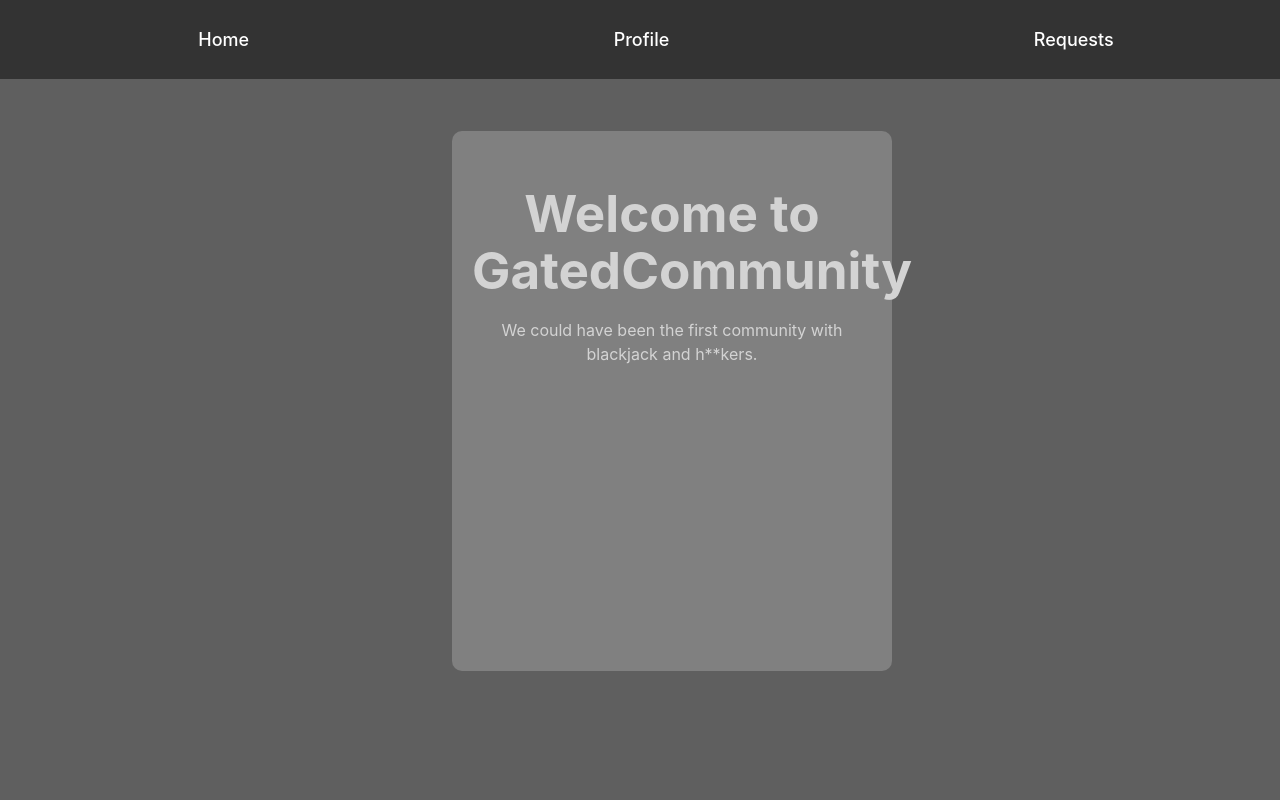
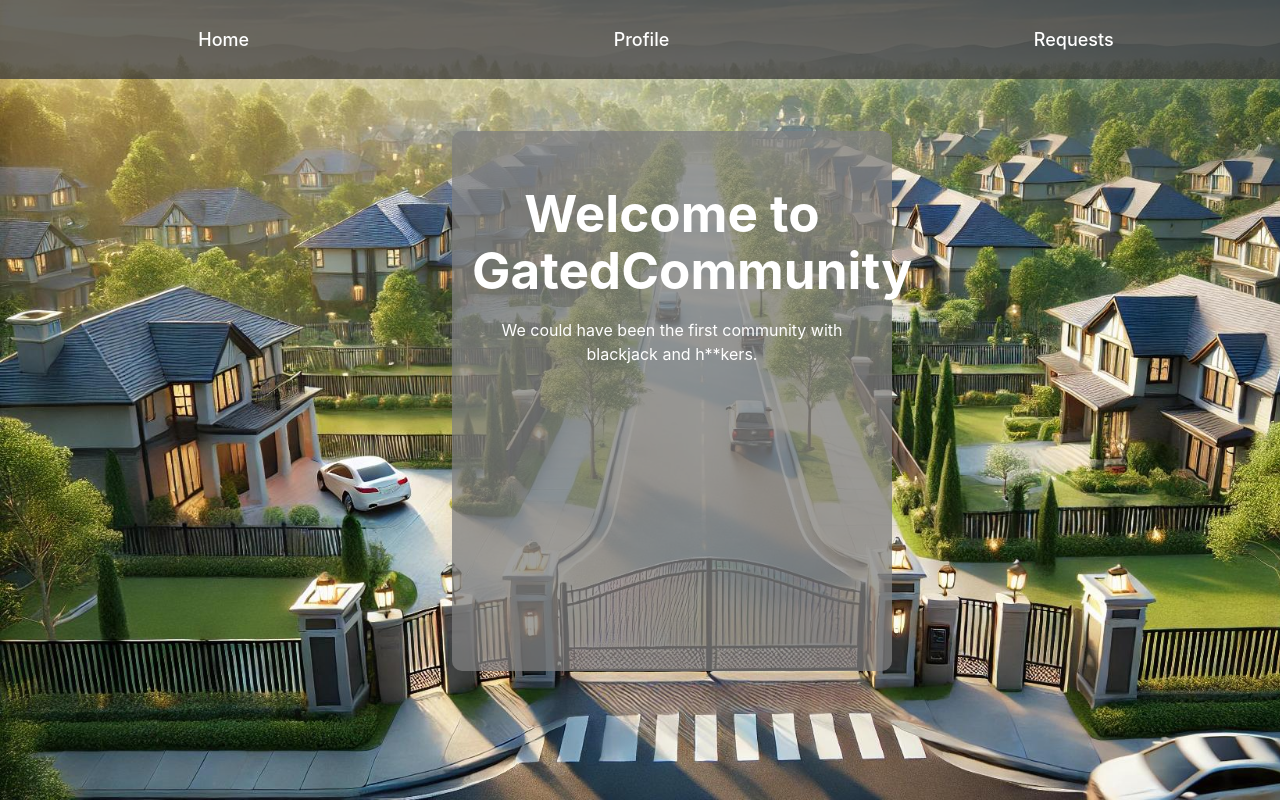
Before and after one commit to Skifferii/GatedCommunityFrontEnd, a React (Vite) app: page /profile in a window 1280 px wide. Built offline with nearby package versions, Linux system fonts and the light colour scheme.

Commit message:
transporant

```diff
--- a/src/index.css
+++ b/src/index.css
@@ -3,10 +3,13 @@
   line-height: 1.5;
   font-weight: 400;
 
-  color-scheme: light dark;
+  /* color-scheme: light dark; */
   color: rgba(255, 255, 255, 0.87);
-  background-color: #242424;
-
+  background-color: #5f5f5f;
+  background-attachment: fixed;
+  background-repeat: no-repeat;
+  background-size: cover;
+  background-image: url(../src/assets/A_gated_community_with_a_peaceful_suburban_environ.jpg);
   font-synthesis: none;
   text-rendering: optimizeLegibility;
   -webkit-font-smoothing: antialiased;
@@ -25,6 +28,7 @@
 body {
   margin: 0;
   display: flex;
+  justify-content: center;
   place-items: center;
   /*min-width: 320px;*/
   min-height: 100vh;
@@ -60,7 +64,6 @@
     min-width: 600px;
     color: #4693db;
     background-color: rgb(250, 197, 240);
-
   }
   a:hover {
     color: #925bc2;
--- a/src/pages/AddressesPage/AddressesPage.css
+++ b/src/pages/AddressesPage/AddressesPage.css
@@ -7,7 +7,7 @@
   padding: 20px;
   /* border: 1px solid #d3d3d3;  */
   border-radius: 8px;
-  background-color: #808080;
+  background-color: #808080c0;
   color: #d3d3d3;
 }
 
--- a/src/pages/GatedCommunity.css
+++ b/src/pages/GatedCommunity.css
@@ -33,7 +33,7 @@
   display: flex;
   justify-content: space-around;
   padding: 1rem;
-  background-color: #333;
+  background-color: #383737c0;
 }
 
 .nav-link {
@@ -54,7 +54,7 @@
   height: auto;
   min-width: 600px;
   padding: 2rem; /* Внутренний отступ */
-  background-color: #5f5f5f; /* Цвет фона контента */
+  /* background-color: #5f5f5f; Цвет фона контента */
   min-height: 80vh; /* Минимальная высота */
   flex-grow: 1;
   /* box-sizing: border-box; */
--- a/src/pages/HomePage/HomePage.css
+++ b/src/pages/HomePage/HomePage.css
@@ -4,8 +4,8 @@
   min-height: 500px;
   max-height: 30vh;
   margin: 20px auto;
-  background-color: #808080;
-  color: #d3d3d3;
+  background-color: #808080c0;
+  color: #ffffff;
   padding: 20px;
   /* border: 1px solid #d3d3d3;  */
   border-radius: 10px;
@@ -14,7 +14,7 @@
 }
 
 .home-page h1 {
-  color: #d3d3d3;
+  color: #ffffff;
   margin-bottom: 20px;
 }
 
--- a/src/pages/LoginPage/LoginPage.css
+++ b/src/pages/LoginPage/LoginPage.css
@@ -4,7 +4,7 @@
     min-height: 500px;
     max-height: 30vh;
     margin: 20px auto;
-    background-color: #808080;
+    background-color: #808080c0;
     color: #d3d3d3;
     padding: 20px;
     /* border: 1px solid #d3d3d3;  */
--- a/src/pages/OfferedServicesPage/OfferedServicesPage.css
+++ b/src/pages/OfferedServicesPage/OfferedServicesPage.css
@@ -7,7 +7,7 @@
   padding: 20px;
   /* border: 1px solid #d3d3d3;  */
   border-radius: 10px;
-  background-color: #808080;
+  background-color: #808080c0;
   color: #d3d3d3;
   box-shadow: 0 4px 8px rgba(0, 0, 0, 0.1);
   text-align: center;
--- a/src/pages/ProfilePage/ProfilePage.css
+++ b/src/pages/ProfilePage/ProfilePage.css
@@ -1,5 +1,5 @@
 .profile-page {
-  background-color: #808080; /* Серый фон */
+  background-color: #808080c0; /* Серый фон */
   color: #d3d3d3; /* Светло-серый текст */
   padding: 20px; /* Внутренний отступ */
   border-radius: 10px; /* Закругление углов */
--- a/src/pages/RegisterPage/RegisterPage.css
+++ b/src/pages/RegisterPage/RegisterPage.css
@@ -7,7 +7,7 @@
   padding: 20px;
   /* border: 1px solid #d3d3d3; */
   border-radius: 10px;
-  background-color: #808080;
+  background-color: #808080c0;
   color: #d3d3d3;
   box-shadow: 0 4px 8px rgba(0, 0, 0, 0.1);
   text-align: center;
--- a/src/pages/RequestsPage/RequestsPage.css
+++ b/src/pages/RequestsPage/RequestsPage.css
@@ -6,7 +6,7 @@
   max-height: auto;
   margin: 20px auto;
   /* border: 1px solid #d3d3d3;  */
-  background-color: #808080;
+  background-color: #808080c0;
   color: #d3d3d3;
   padding: 20px;
   border-radius: 10px;
```
